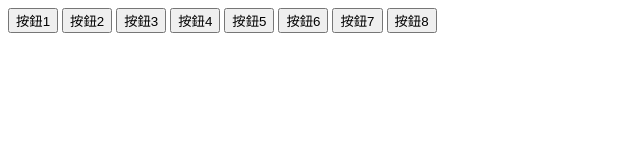
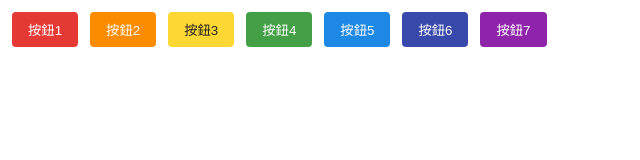
Before and after one commit to Fanyu-Liou/gitclass, a plain HTML site: page index.html in a window 1280 px wide. Shown: the whole page, without its empty margins (0-640 px from the left). Drawn offline with Linux system fonts and the light colour scheme.

Commit message:
Color buttons with rainbow palette

```diff
--- a/index.html
+++ b/index.html
@@ -4,15 +4,35 @@
     <meta charset="UTF-8" />
     <meta name="viewport" content="width=device-width, initial-scale=1.0" />
     <title>按鈕頁面</title>
+    <style>
+      .rainbow-button {
+        border: 0;
+        border-radius: 4px;
+        color: #fff;
+        cursor: pointer;
+        margin: 0.25rem;
+        padding: 0.5rem 1rem;
+      }
+
+      .red { background: #e53935; }
+      .orange { background: #fb8c00; }
+      .yellow { background: #fdd835; color: #222; }
+      .green { background: #43a047; }
+      .blue { background: #1e88e5; }
+      .indigo { background: #3949ab; }
+      .violet { background: #8e24aa; }
+
+      button:not(.rainbow-button) { display: none; }
+    </style>
   </head>
   <body>
-    <button type="button">按鈕1</button>
-    <button type="button">按鈕2</button>
-    <button type="button">按鈕3</button>
-    <button type="button">按鈕4</button>
-    <button type="button">按鈕5</button>
-    <button type="button">按鈕6</button>
-    <button type="button">按鈕7</button>
+    <button class="rainbow-button red" type="button">按鈕1</button>
+    <button class="rainbow-button orange" type="button">按鈕2</button>
+    <button class="rainbow-button yellow" type="button">按鈕3</button>
+    <button class="rainbow-button green" type="button">按鈕4</button>
+    <button class="rainbow-button blue" type="button">按鈕5</button>
+    <button class="rainbow-button indigo" type="button">按鈕6</button>
+    <button class="rainbow-button violet" type="button">按鈕7</button>
     <button type="button">按鈕8</button>
   </body>
 </html>
```
